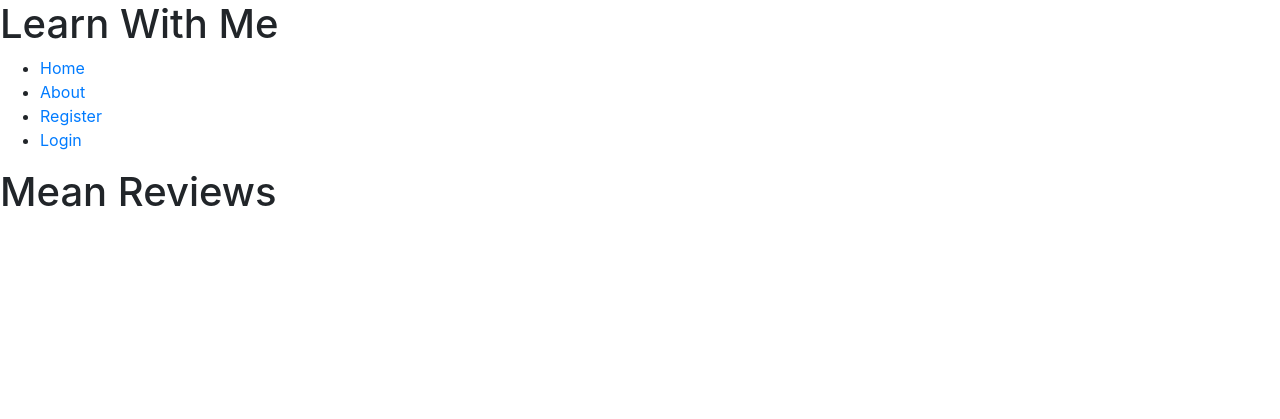
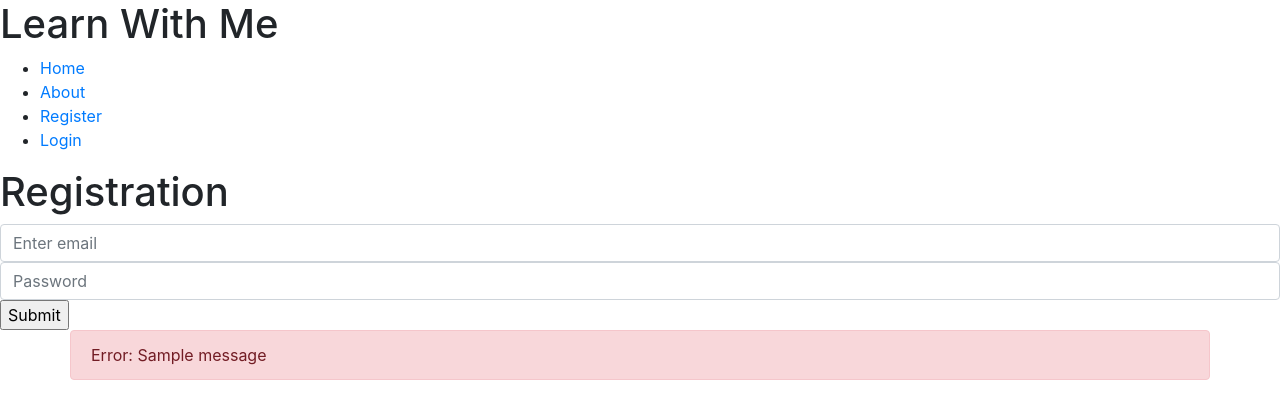
Before and after one commit to wwu-csci-497/csci-497-project-learn-with-me, a Flask app: page /register in a window 1280 px wide. Shown: the top 419 px of the page. Run offline with Flask 2, Linux system fonts and the light colour scheme; one stand-in notice (Sample message) is shown; some libraries are stand-ins or nearby versions.

Commit message:
started on registration

```diff
--- a/Flask/app.py
+++ b/Flask/app.py
@@ -7,7 +7,6 @@ import sqlite3
 # configuration
 app = Flask(__name__)
 app.config.from_pyfile('config.py')
-print(app.config['DATABASE'])
 
 # connect to database
 def connect_db():
@@ -36,9 +35,6 @@ def close_db(error):
     if hasattr(g, 'sqlite_db'):
         g.sqlite_db.close()
 
-
-app = Flask(__name__)
-
 @app.route('/')
 def home():
     return render_template('home.html')
@@ -47,8 +43,30 @@ def home():
 def about():
     return render_template('about.html')
 
-@app.route('/register')
+@app.route('/register', methods=('GET', 'POST'))
 def register():
+    if request.method == 'POST':
+        username = request.form['username']
+        password = request.form['password']
+        db = get_db()
+        error = None
+        if not username:
+            error = 'Username is required.'
+        elif not password:
+            error = 'Password is required.'
+        elif db.execute(
+            'SELECT id FROM user WHERE username = ?', (username,)
+        ).fetchone() is not None:
+            error = 'User {} is already \
+                   registered.'.format(username)
+        if error is None:
+            db.execute(
+                'INSERT INTO user (username, password) VALUES \
+               (?, ?)', (username, generate_password_hash(password))
+            )
+            db.commit()
+            return redirect(url_for('login'))
+        flash(error)
     return render_template('register.html')
 
 @app.route('/login')
--- a/Flask/templates/base.html
+++ b/Flask/templates/base.html
@@ -17,4 +17,9 @@
     {% block header %}{% endblock %}
   </header>
   {% block content %}{% endblock %}
+{% for message in get_flashed_messages() %}
+    <div class="container alert alert-danger">
+      <span>Error: {{ message }}</span>
+    </div>
+{% endfor %}
 </section>
--- a/Flask/templates/register.html
+++ b/Flask/templates/register.html
@@ -1,3 +1,11 @@
 {% extends 'base.html' %}{% block header %}
-  <h1>{% block title %}Mean Reviews{% endblock %}</h1>
+  <h1>{% block title %}Registration{% endblock %}</h1>
+<form method="post">
+
+<input type="email" class="form-control" id="email" aria-describedby="emailHelp" placeholder="Enter email" name="username">
+
+<input type="password" class="form-control" id="user-password" placeholder="Password" name="password">
+
+<input type="submit">
+</form>
 {% endblock %}
```
Also changed, not shown: Flask/flaskr.db.
